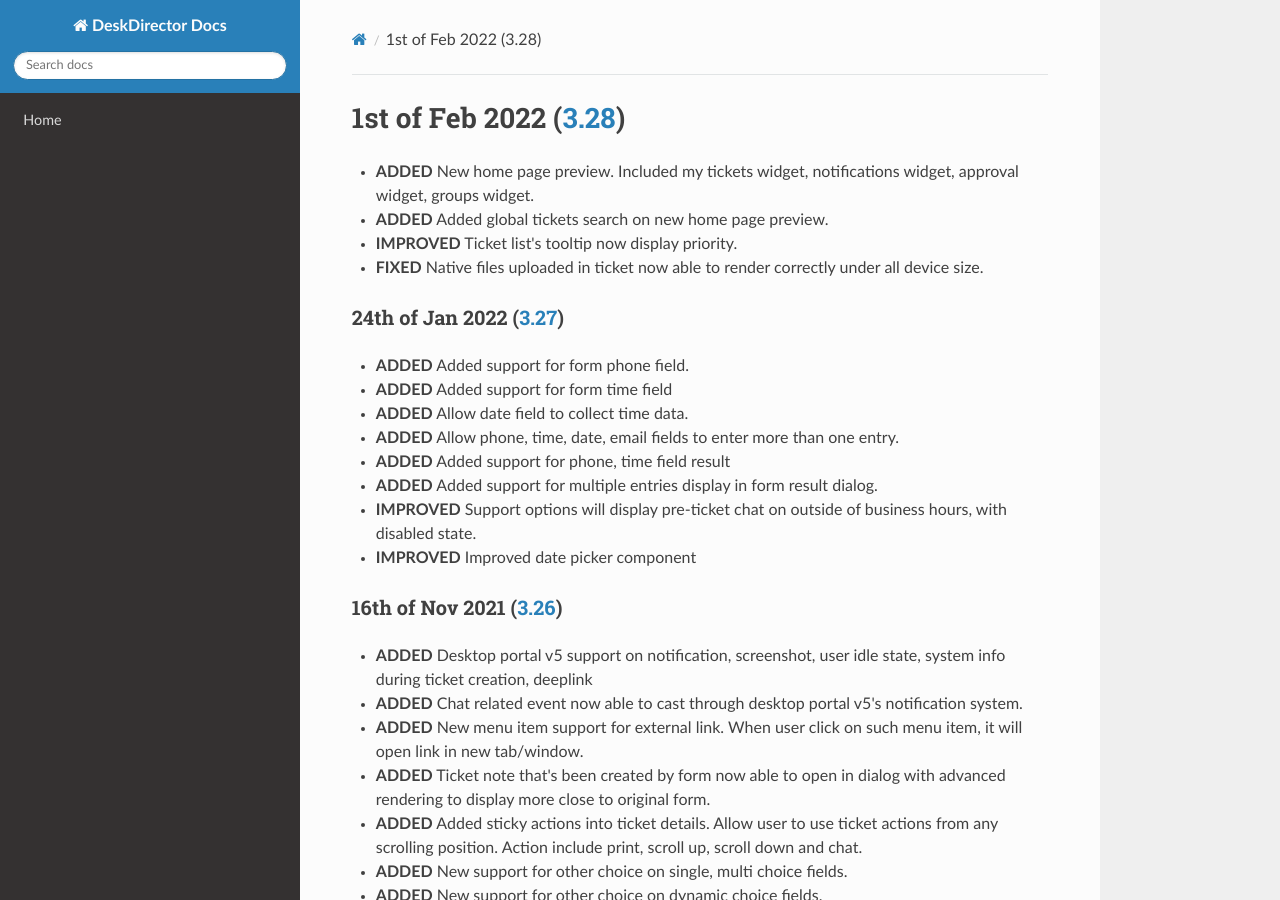
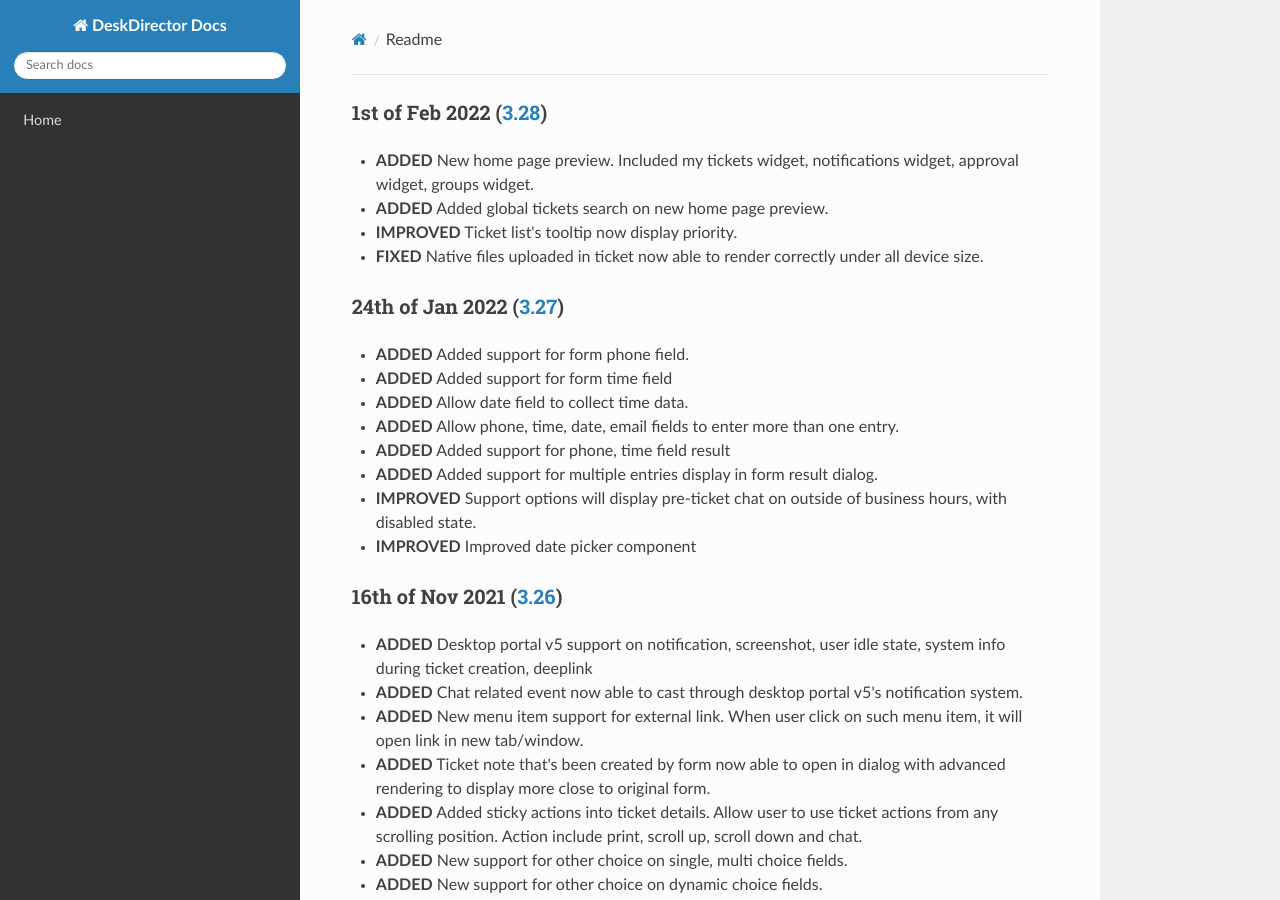
Before and after one commit to DeskDirector/docs, an MkDocs documentation site: the page built from docs/_release/portal/readme.md, in a window 1280 px wide and 900 px high. Built offline with MkDocs 1.6.1, drawn with Linux system fonts in a browser that asks for light colours; nearby versions of some CDN libraries; old or Windows-style settings are respelled for this version of MkDocs.

Commit message:
Update readme.md

```diff
--- a/docs/_release/portal/readme.md
+++ b/docs/_release/portal/readme.md
@@ -1,4 +1,4 @@
-# 1st of Feb 2022 ([3.28](v3.28))
+### 1st of Feb 2022 ([3.28](v3.28))
 
 - **ADDED** New home page preview. Included my tickets widget, notifications widget, approval widget, groups widget.
 - **ADDED** Added global tickets search on new home page preview.
```
